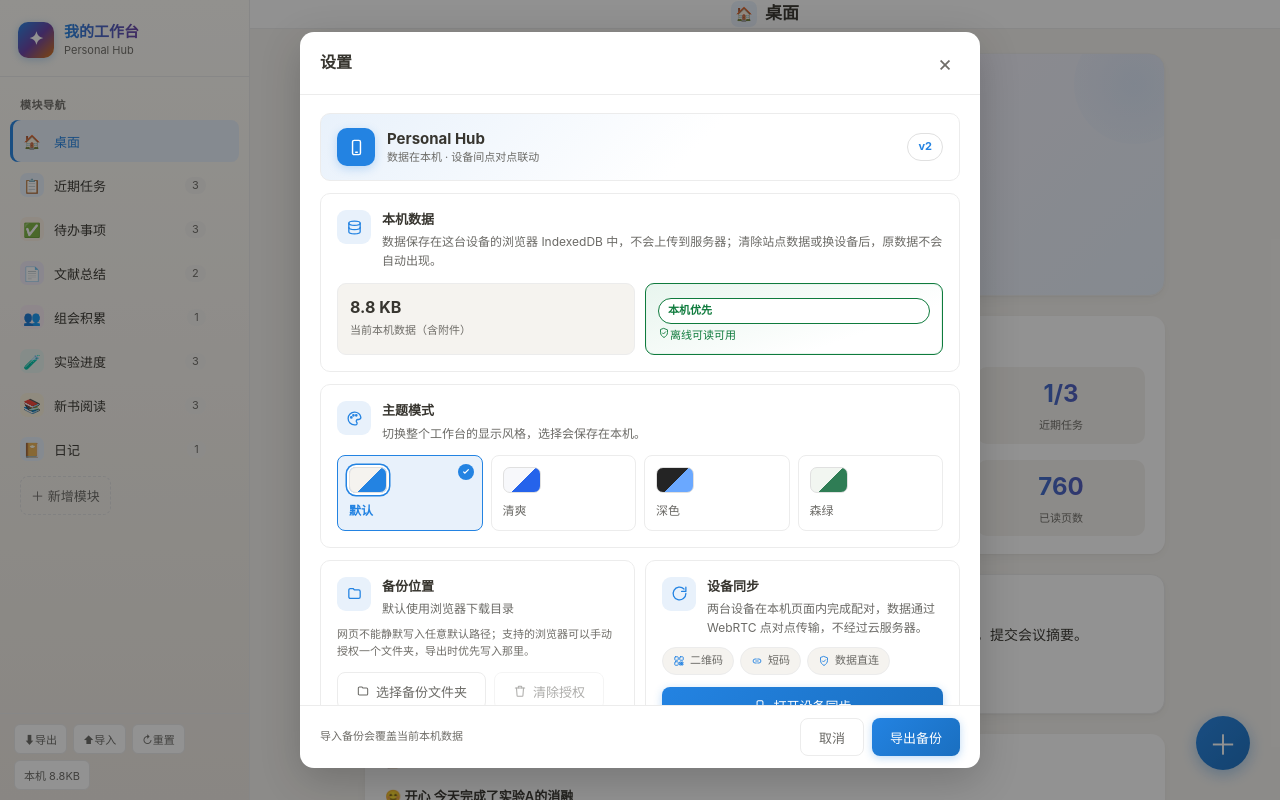
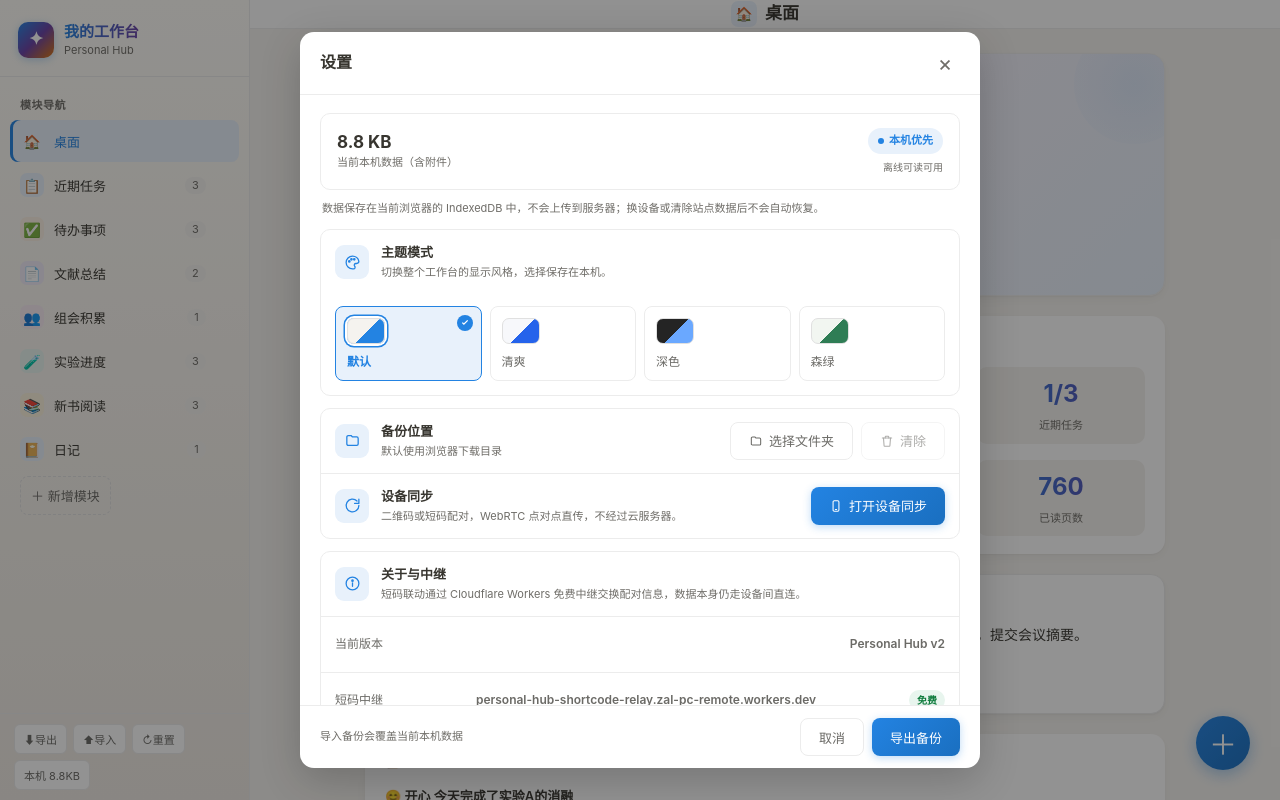
Before and after one commit to s1mp1e6/personal-hub, a plain HTML site: page site/index.html in a window 1280 px wide. Both pictures are taken after a click on the button "打开设置". Shown: the top 800 px of the page. Drawn offline with Linux system fonts and the light colour scheme.

Commit message:
refactor: redesign settings panel with unified grouped rows

```diff
--- a/site/index.html
+++ b/site/index.html
@@ -334,49 +334,40 @@
   /* 设置面板 */
   .modal.settings-modal{max-width:680px}
   .settings-body{padding:4px 0 2px}
-  .settings-section{background:var(--card);border:1px solid var(--line);border-radius:10px;padding:16px;margin-bottom:12px}
-  .settings-section:last-child{margin-bottom:0}
-  .settings-head{display:flex;align-items:flex-start;gap:11px}
   .settings-ico{width:34px;height:34px;border-radius:9px;display:flex;align-items:center;justify-content:center;flex:0 0 auto;background:var(--accent-soft);color:var(--accent)}
   .settings-ico svg{width:17px;height:17px}
-  .settings-title{font-size:13px;font-weight:650;color:var(--ink);line-height:1.4}
-  .settings-desc{font-size:12px;color:var(--ink-soft);line-height:1.6;margin-top:4px}
-  .settings-note{font-size:11px;color:var(--ink-faint);line-height:1.6;margin-top:12px;padding-top:10px;border-top:1px dashed var(--line)}
-  .settings-actions{display:flex;gap:8px;flex-wrap:wrap;margin-top:12px}
-  .settings-actions .btn{display:inline-flex;align-items:center;justify-content:center;gap:6px}
+  .settings-overview{display:flex;align-items:center;justify-content:space-between;gap:14px;background:var(--card);border:1px solid var(--line);border-radius:10px;padding:14px 16px;margin-bottom:10px}
+  .settings-overview-main b{display:block;font-size:17px;color:var(--ink);font-weight:650;letter-spacing:0;line-height:1.2}
+  .settings-overview-main span{display:block;font-size:11px;color:var(--ink-faint);margin-top:3px;line-height:1.45}
+  .settings-overview-side{display:flex;flex-direction:column;align-items:flex-end;gap:5px;flex:0 0 auto}
+  .settings-badge{display:inline-flex;align-items:center;gap:5px;font-size:11px;font-weight:600;padding:4px 10px;border-radius:999px;background:var(--accent-soft);color:var(--accent)}
+  .settings-badge::before{content:'';width:6px;height:6px;border-radius:50%;background:currentColor}
+  .settings-overview-side small{font-size:10px;color:var(--ink-faint)}
+  .settings-note{font-size:11px;color:var(--ink-faint);line-height:1.6;margin:0 2px 12px}
+  .settings-group{background:var(--card);border:1px solid var(--line);border-radius:10px;overflow:hidden;margin-bottom:12px}
+  .settings-group:last-child{margin-bottom:0}
+  .settings-row{display:flex;align-items:center;gap:12px;padding:13px 14px;min-height:56px}
+  .settings-row+.settings-row{border-top:1px solid var(--line)}
+  .settings-main{flex:1;min-width:0}
+  .settings-title{font-size:13px;font-weight:600;color:var(--ink);line-height:1.4}
+  .settings-desc{font-size:11px;color:var(--ink-faint);line-height:1.5;margin-top:3px}
+  .settings-actions{display:flex;gap:8px;flex:0 0 auto;align-items:center}
+  .settings-actions .btn{display:inline-flex;align-items:center;justify-content:center;gap:6px;white-space:nowrap}
   .settings-actions .btn svg{width:14px;height:14px;flex:0 0 auto}
-  .settings-grid{display:grid;grid-template-columns:1fr 1fr;gap:10px;margin-top:12px}
-  .settings-metric{background:var(--bg);border:1px solid var(--line);border-radius:9px;padding:11px 12px;min-height:70px}
-  .settings-metric b{display:block;font-size:16px;color:var(--ink);font-weight:650;letter-spacing:0}
-  .settings-metric span{font-size:11px;color:var(--ink-faint);margin-top:3px;display:block;line-height:1.45}
-  .settings-status{display:inline-flex;align-items:center;gap:5px;font-size:11px;font-weight:600;padding:4px 9px;border-radius:999px;background:var(--green-soft);color:var(--green)}
-  .settings-status::before{content:'';width:6px;height:6px;border-radius:50%;background:currentColor}
+  .settings-theme-wrap{padding:2px 14px 14px}
+  .settings-meta{justify-content:space-between;font-size:12px;color:var(--ink-soft)}
+  .settings-meta b{font-weight:600;color:var(--ink-soft);text-align:right}
+  .settings-relay-tag{font-size:10px;font-weight:600;color:var(--green);background:var(--green-soft);border-radius:999px;padding:2px 8px;flex:0 0 auto}
   .settings-hint{font-size:11px;color:var(--ink-faint);margin-top:8px;line-height:1.55}
   .settings-hint.warn{color:var(--orange)}
-  .settings-version{display:flex;align-items:center;justify-content:space-between;gap:10px;font-size:11px;color:var(--ink-faint)}
-  .settings-version b{font-weight:600;color:var(--ink-soft)}
-  .settings-hero{display:flex;align-items:center;gap:12px;padding:14px 16px;border:1px solid var(--line);border-radius:10px;background:linear-gradient(135deg,var(--accent-soft),var(--card) 58%);margin-bottom:12px}
-  .settings-hero-ico{width:38px;height:38px;border-radius:10px;background:var(--accent);color:#fff;display:flex;align-items:center;justify-content:center;flex:0 0 auto;box-shadow:0 3px 10px rgba(35,131,226,.25)}
-  .settings-hero-ico svg{width:19px;height:19px}
-  .settings-hero-title{font-size:15px;font-weight:700;color:var(--ink);line-height:1.3}
-  .settings-hero-sub{font-size:11px;color:var(--ink-soft);margin-top:2px;line-height:1.4}
-  .settings-app-badge{margin-left:auto;font-size:11px;font-weight:700;color:var(--accent);background:var(--card);border:1px solid var(--line-strong);padding:4px 10px;border-radius:999px;flex:0 0 auto}
-  .settings-metric.settings-local{position:relative;border:1.5px solid var(--green);background:linear-gradient(160deg,var(--green-soft),var(--card) 72%);box-shadow:inset 0 0 0 1px var(--green-soft)}
-  .settings-metric.settings-local .settings-status{background:var(--card);color:var(--green);border:1px solid var(--green)}
-  .settings-local-note{display:flex;align-items:center;gap:5px;color:var(--green)!important}
-  .settings-local-note svg{width:12px;height:12px;flex:0 0 auto}
-  .settings-modes{display:flex;flex-wrap:wrap;gap:6px;margin-top:10px}
-  .settings-modes span{display:inline-flex;align-items:center;gap:5px;font-size:11px;color:var(--ink-soft);background:var(--bg);border:1px solid var(--line);border-radius:999px;padding:4px 10px}
-  .settings-modes svg{width:12px;height:12px;color:var(--accent);flex:0 0 auto}
-  .settings-relay-tag{font-size:10px;font-weight:600;color:var(--green);background:var(--green-soft);border-radius:999px;padding:2px 8px;flex:0 0 auto}
-  .settings-modal .theme-pick{grid-template-columns:repeat(4,1fr);margin-top:12px}
-  .settings-modal .theme-pick button{position:relative;flex-direction:column;align-items:flex-start;gap:8px;padding:11px;min-height:76px}
+  .settings-modal .theme-pick{grid-template-columns:repeat(4,1fr);margin-top:10px}
+  .settings-modal .theme-pick button{position:relative;flex-direction:column;align-items:flex-start;gap:8px;padding:11px;min-height:72px}
   .settings-modal .theme-swatch{width:38px;height:26px;border-radius:7px}
   .settings-modal .theme-pick button.active .theme-swatch{box-shadow:0 0 0 2px var(--card),0 0 0 3.5px var(--accent)}
   .settings-modal .theme-check{position:absolute;top:8px;right:8px;width:16px;height:16px;border-radius:50%;background:var(--accent);color:#fff;display:none;align-items:center;justify-content:center}
   .settings-modal .theme-check svg{width:10px;height:10px}
   .settings-modal .theme-pick button.active .theme-check{display:flex}
-  @media(max-width:560px){.settings-grid{grid-template-columns:1fr}.settings-modal .theme-pick{grid-template-columns:repeat(2,1fr)}.settings-actions .btn{flex:1 1 auto}}
+  @media(max-width:560px){.settings-overview{flex-direction:column;align-items:flex-start}.settings-overview-side{flex-direction:row;align-items:center}.settings-row{flex-wrap:wrap}.settings-actions{width:100%}.settings-actions .btn{flex:1 1 auto}.settings-modal .theme-pick{grid-template-columns:repeat(2,1fr)}}
   .setting-box{margin-top:12px;padding:10px 12px;border-radius:8px;background:var(--bg);color:var(--ink-soft)}
   .input-mode{display:flex;gap:8px;margin-bottom:16px;background:var(--bg);padding:4px;border-radius:10px}
   .input-mode button{flex:1;padding:9px;border-radius:7px;font-size:13px;color:var(--ink-soft);transition:all .12s}
@@ -916,18 +907,13 @@ function applyTheme(){const theme=normalizeTheme(state.settings&&state.settings.
 function setTheme(theme){state.settings=state.settings||{};state.settings.theme=normalizeTheme(theme);state.settings.themeExplicit=true;applyTheme();save();renderThemePick();toast('主题已切换')}
 function settingsSvg(name){
   const icons={
-    database:'<path d="M12 3c4.4 0 8 1.34 8 3s-3.6 3-8 3-8-1.34-8-3 3.6-3 8-3z"/><path d="M4 6v6c0 1.66 3.6 3 8 3s8-1.34 8-3V6"/><path d="M4 12v6c0 1.66 3.6 3 8 3s8-1.34 8-3v-6"/>',
     palette:'<path d="M12 3a9 9 0 0 0 0 18h1.5a2.25 2.25 0 0 0 1.6-3.77 2.25 2.25 0 0 1 1.6-3.83H18a3 3 0 0 0 3-3A9 9 0 0 0 12 3z"/><circle cx="7.5" cy="10.5" r="1"/><circle cx="10.5" cy="7.5" r="1"/><circle cx="14.5" cy="7.5" r="1"/>',
     folder:'<path d="M4 7a2 2 0 0 1 2-2h4l2 2h6a2 2 0 0 1 2 2v8a2 2 0 0 1-2 2H6a2 2 0 0 1-2-2V7z"/>',
     phone:'<rect x="7" y="3" width="10" height="18" rx="2"/><path d="M11 18h2"/>',
     info:'<circle cx="12" cy="12" r="9"/><path d="M12 11v5"/><circle cx="12" cy="8" r="1"/>',
-    download:'<path d="M12 4v10"/><path d="M7 10l5 5 5-5"/><path d="M5 20h14"/>',
     trash:'<path d="M4 7h16"/><path d="M9 7V5a1 1 0 0 1 1-1h4a1 1 0 0 1 1 1v2"/><path d="M6 7l1 13a1 1 0 0 0 1 1h8a1 1 0 0 0 1-1l1-13"/>',
     check:'<path d="M5 12l5 5 9-10"/>',
-    sync:'<path d="M21 12a9 9 0 1 1-2.64-6.36"/><path d="M21 3v6h-6"/>',
-    shield:'<path d="M12 3l7 2.7v5.1c0 4.5-3 8-7 10.2-4-2.2-7-5.7-7-10.2V5.7z"/><path d="M8.8 11.8l2.2 2.2 4.2-4.4"/>',
-    qr:'<rect x="3.5" y="3.5" width="7" height="7" rx="1.5"/><rect x="13.5" y="3.5" width="7" height="7" rx="1.5"/><rect x="3.5" y="13.5" width="7" height="7" rx="1.5"/><path d="M14 14h2.6v2.6H14z"/><path d="M17.8 14H20v2.6h-2.2z"/><path d="M14 17.8h2.6V20H14z"/><path d="M17.8 17.8H20V20h-2.2z"/>',
-    link:'<path d="M9.5 12h5"/><path d="M10.6 8H8.2a4 4 0 0 0 0 8h2.4"/><path d="M13.4 8h2.4a4 4 0 0 1 0 8h-2.4"/>'
+    sync:'<path d="M21 12a9 9 0 1 1-2.64-6.36"/><path d="M21 3v6h-6"/>'
   };
   return `<svg viewBox="0 0 24 24" fill="none" stroke="currentColor" stroke-width="1.8" stroke-linecap="round" stroke-linejoin="round" aria-hidden="true">${icons[name]||icons.info}</svg>`;
 }
@@ -1767,42 +1753,40 @@ function openStorageInfo(){
   document.querySelector('.modal').classList.add('settings-modal');
   document.getElementById('modalBody').className='mbody settings-body';
   document.getElementById('modalBody').innerHTML=`
-    <div class="settings-hero">
-      <div class="settings-hero-ico">${settingsSvg('phone')}</div>
-      <div><div class="settings-hero-title">Personal Hub</div><div class="settings-hero-sub">数据在本机 · 设备间点对点联动</div></div>
-      <span class="settings-app-badge">${APP_BUILD}</span>
+    <div class="settings-overview">
+      <div class="settings-overview-main"><b>${(size/1024).toFixed(1)} KB</b><span>当前本机数据（含附件）</span></div>
+      <div class="settings-overview-side"><span class="settings-badge">本机优先</span><small>离线可读可用</small></div>
     </div>
-    <div class="settings-section">
-      <div class="settings-head"><div class="settings-ico">${settingsSvg('database')}</div><div><div class="settings-title">本机数据</div><div class="settings-desc">数据保存在这台设备的浏览器 IndexedDB 中，不会上传到服务器；清除站点数据或换设备后，原数据不会自动出现。</div></div></div>
-      <div class="settings-grid" style="margin-top:12px">
-        <div class="settings-metric"><b>${(size/1024).toFixed(1)} KB</b><span>当前本机数据（含附件）</span></div>
-        <div class="settings-metric settings-local"><span class="settings-status">本机优先</span><span class="settings-local-note">${settingsSvg('shield')}离线可读可用</span></div>
+    <div class="settings-note">数据保存在当前浏览器的 IndexedDB 中，不会上传到服务器；换设备或清除站点数据后不会自动恢复。</div>
+    <div class="settings-group">
+      <div class="settings-row">
+        <div class="settings-ico">${settingsSvg('palette')}</div>
+        <div class="settings-main"><div class="settings-title">主题模式</div><div class="settings-desc">切换整个工作台的显示风格，选择保存在本机。</div></div>
+      </div>
+      <div class="settings-theme-wrap"><div class="theme-pick" id="themePick"></div></div>
+    </div>
+    <div class="settings-group">
+      <div class="settings-row">
+        <div class="settings-ico">${settingsSvg('folder')}</div>
+        <div class="settings-main"><div class="settings-title">备份位置</div><div class="settings-desc">${backupStatus}${fsSupported?'':' · 当前浏览器使用下载备份'}</div></div>
+        <div class="settings-actions">
+          <button class="btn ghost" onclick="chooseBackupDir()" ${fsSupported?'':'disabled'} aria-label="选择本机备份文件夹">${settingsSvg('folder')}选择文件夹</button>
+          <button class="btn ghost" onclick="clearBackupDir()" ${backupDirHandle?'':'disabled'} aria-label="清除备份文件夹授权">${settingsSvg('trash')}清除</button>
+        </div>
+      </div>
+      <div class="settings-row">
+        <div class="settings-ico">${settingsSvg('sync')}</div>
+        <div class="settings-main"><div class="settings-title">设备同步</div><div class="settings-desc">二维码或短码配对，WebRTC 点对点直传，不经过云服务器。</div></div>
+        <div class="settings-actions"><button class="btn primary" onclick="openSyncModal()" aria-label="打开近距离设备同步">${settingsSvg('phone')}打开设备同步</button></div>
       </div>
     </div>
-    <div class="settings-section">
-      <div class="settings-head"><div class="settings-ico">${settingsSvg('palette')}</div><div><div class="settings-title">主题模式</div><div class="settings-desc">切换整个工作台的显示风格，选择会保存在本机。</div></div></div>
-      <div class="theme-pick" id="themePick"></div>
-    </div>
-    <div class="settings-grid">
-      <div class="settings-section" style="margin-bottom:0">
-        <div class="settings-head"><div class="settings-ico">${settingsSvg('folder')}</div><div><div class="settings-title">备份位置</div><div class="settings-desc">${backupStatus}</div></div></div>
-        <div class="settings-hint">网页不能静默写入任意默认路径；支持的浏览器可以手动授权一个文件夹，导出时优先写入那里。</div>
-        <div class="settings-actions">
-          <button class="btn ghost" onclick="chooseBackupDir()" ${fsSupported?'':'disabled'} aria-label="选择本机备份文件夹">${settingsSvg('folder')}选择备份文件夹</button>
-          <button class="btn ghost" onclick="clearBackupDir()" ${backupDirHandle?'':'disabled'} aria-label="清除备份文件夹授权">${settingsSvg('trash')}清除授权</button>
-        </div>
-        ${fsSupported?'':'<div class="settings-hint warn">当前浏览器不支持选择文件夹，将使用下载备份。</div>'}
+    <div class="settings-group">
+      <div class="settings-row">
+        <div class="settings-ico">${settingsSvg('info')}</div>
+        <div class="settings-main"><div class="settings-title">关于与中继</div><div class="settings-desc">短码联动通过 Cloudflare Workers 免费中继交换配对信息，数据本身仍走设备间直连。</div></div>
       </div>
-      <div class="settings-section" style="margin-bottom:0">
-        <div class="settings-head"><div class="settings-ico">${settingsSvg('sync')}</div><div><div class="settings-title">设备同步</div><div class="settings-desc">两台设备在本机页面内完成配对，数据通过 WebRTC 点对点传输，不经过云服务器。</div></div></div>
-        <div class="settings-modes"><span>${settingsSvg('qr')}二维码</span><span>${settingsSvg('link')}短码</span><span>${settingsSvg('shield')}数据直连</span></div>
-        <div class="settings-actions"><button class="btn primary" style="width:100%" onclick="openSyncModal()" aria-label="打开近距离设备同步">${settingsSvg('phone')}打开设备同步</button></div>
-      </div>
-    </div>
-    <div class="settings-section" style="margin-bottom:0">
-      <div class="settings-head"><div class="settings-ico">${settingsSvg('info')}</div><div><div class="settings-title">关于与中继</div><div class="settings-desc">短码联动通过 Cloudflare Workers 免费中继交换配对信息，数据本身仍走设备间直连。</div></div></div>
-      <div class="settings-version" style="margin-top:12px"><span>当前版本</span><b>Personal Hub ${APP_BUILD}</b></div>
-      <div class="settings-version"><span>短码中继</span><b>${relayName}</b><span class="settings-relay-tag">免费</span></div>
+      <div class="settings-row settings-meta"><span>当前版本</span><b>Personal Hub ${APP_BUILD}</b></div>
+      <div class="settings-row settings-meta"><span>短码中继</span><b>${relayName}</b><span class="settings-relay-tag">免费</span></div>
     </div>`;
   renderThemePick();
   document.getElementById('modeHint').textContent='导入备份会覆盖当前本机数据';
```
